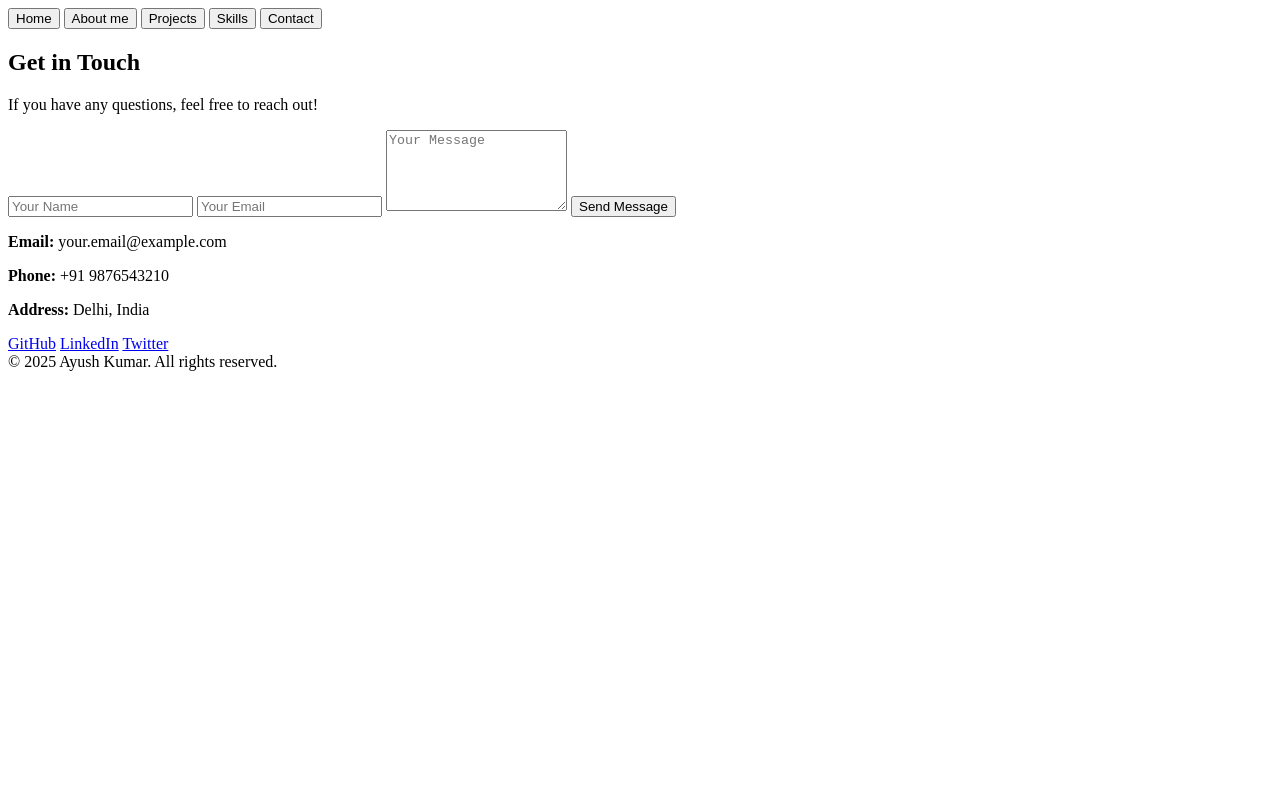
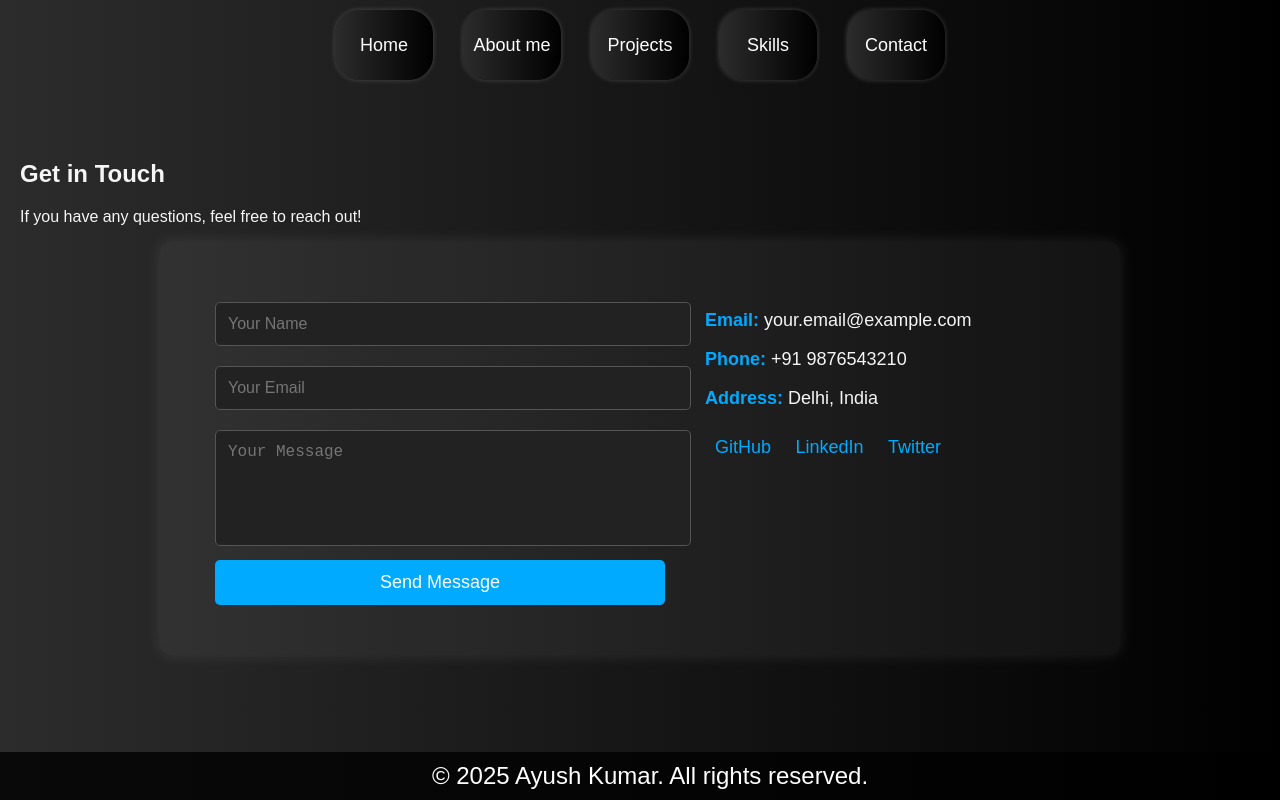
Before and after one commit to Ayushkumar290/Portfollio, a plain HTML site: page Contact.Html in a window 1280 px wide. Drawn offline with Linux system fonts and the light colour scheme.

Commit message:
Update Contact.Html

```diff
--- a/Contact.Html
+++ b/Contact.Html
@@ -4,7 +4,7 @@
     <meta charset="UTF-8">
     <meta name="viewport" content="width=device-width, initial-scale=1.0">
     <title>Cotact me</title>
-    <link rel="stylesheet" href="styles/contact.css">
+    <link rel="stylesheet" href="styles/contacts.css">
 </head>
 <body>
     <div class="header-buttons ">
```
